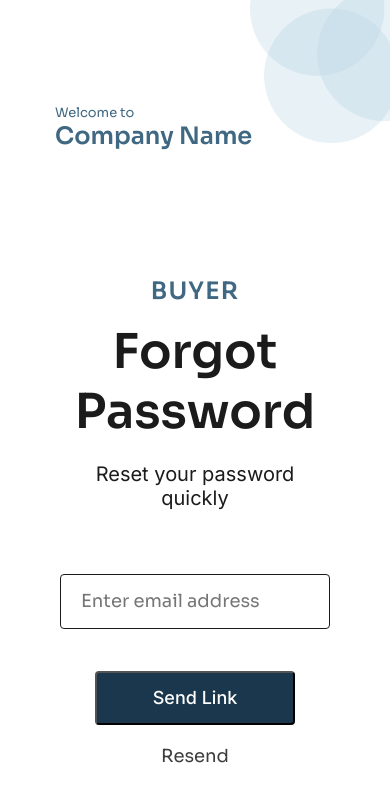
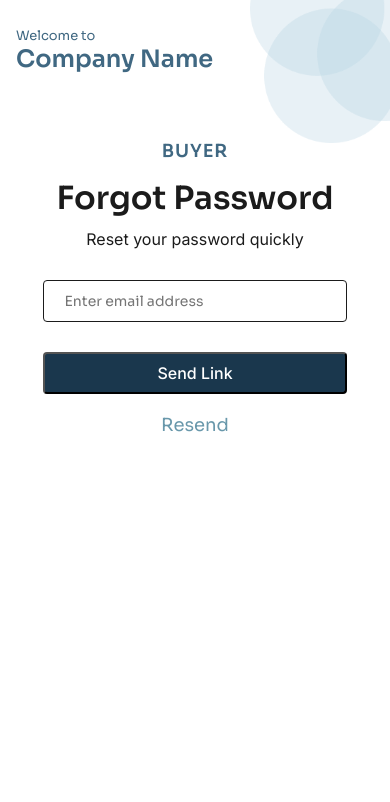
Before and after one commit to codekaran/autobizz-frontend, a Next.js app: page /forgot-password in a window 390 px wide. Shown: the top 802 px of the page. Built offline with nearby package versions, Linux system fonts and the light colour scheme.

Commit message:
Login flow mobile view completed

```diff
--- a/components/layouts/auth/AuthLayout.module.scss
+++ b/components/layouts/auth/AuthLayout.module.scss
@@ -80,11 +80,12 @@
         }
         .container:nth-child(2) {
             width: 100%;
+            display: block;
 
             .box {
                 display: block;
                 margin: 0px;
-                position: relative;
+                position: absolute;
                 width: 80%;
                 top: 28px;
                 left: 16px;
@@ -115,6 +116,10 @@
 
             .bottom {
                 display: none;
+                // aspect-ratio: 1;
+                // height: 140px;
+                // bottom: 0px;
+                // left: 0px;
             }
         }
     }
--- a/components/pages/login/ForgotPassword.jsx
+++ b/components/pages/login/ForgotPassword.jsx
@@ -56,7 +56,9 @@ const ForgotPassword = () => {
         )}
         <button type="submit">Send Link</button>
         {resendState ? (
-          <p className={styles.normalText}>Resend</p>
+          <p className={styles.normalText} style={{ color: "#6998AB" }}>
+            Resend
+          </p>
         ) : (
           <p className={styles.normalText}>Link will be send in {time} sec</p>
         )}
--- a/components/pages/login/ForgotPassword.module.scss
+++ b/components/pages/login/ForgotPassword.module.scss
@@ -92,3 +92,46 @@
         }
     }
 }
+
+@media (max-width: 700px) {
+    .forgotPassword {
+        padding: 0px 30px;
+        margin-top: 140px;
+
+        h3 {
+            font-weight: 600;
+            font-size: 18px;
+            line-height: 22px;
+        }
+
+        h1 {
+            font-weight: 600;
+            font-size: 32px;
+            line-height: 40px;
+            margin-bottom: 12px;
+        }
+
+        p {
+            font-size: 16px;
+            margin-bottom: 32px;
+            line-height: 18px;
+        }
+
+        form {
+            input {
+                height: 42px;
+                font-size: 14px;
+                line-height: 18px;
+            }
+
+            button {
+                width: 100% !important;
+                max-width: 500px;
+                font-size: 16px;
+                height: 42px;
+                margin-top: 24px !important;
+                line-height: 19px;
+            }
+        }
+    }
+}
```
Also changed, not shown: components/pages/login/Login.module.scss (+15 -5 lines), components/pages/login/LoginPage.jsx (+6 -4 lines), components/pages/login/LoginPage.module.scss (+70 -2 lines).
